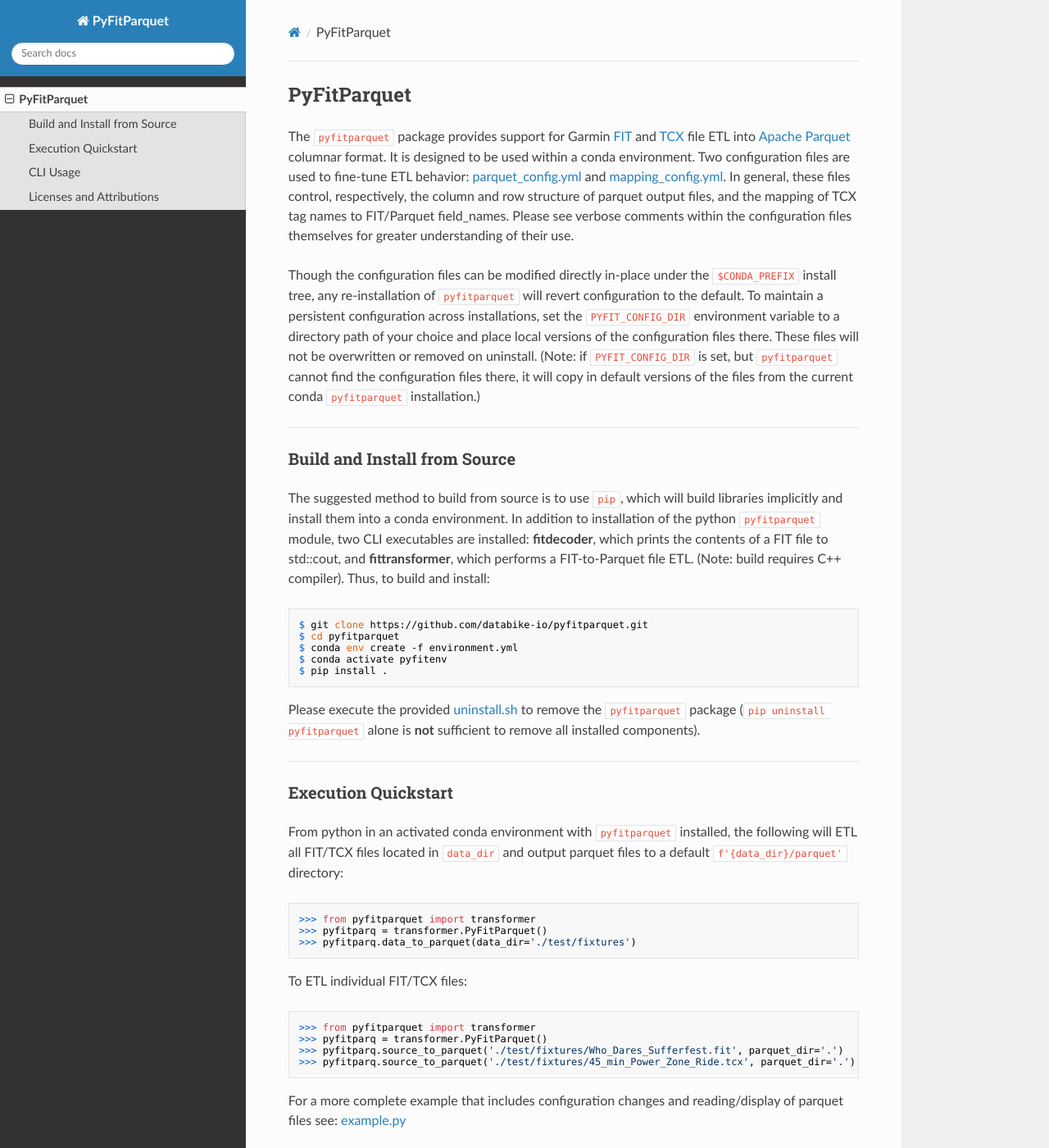
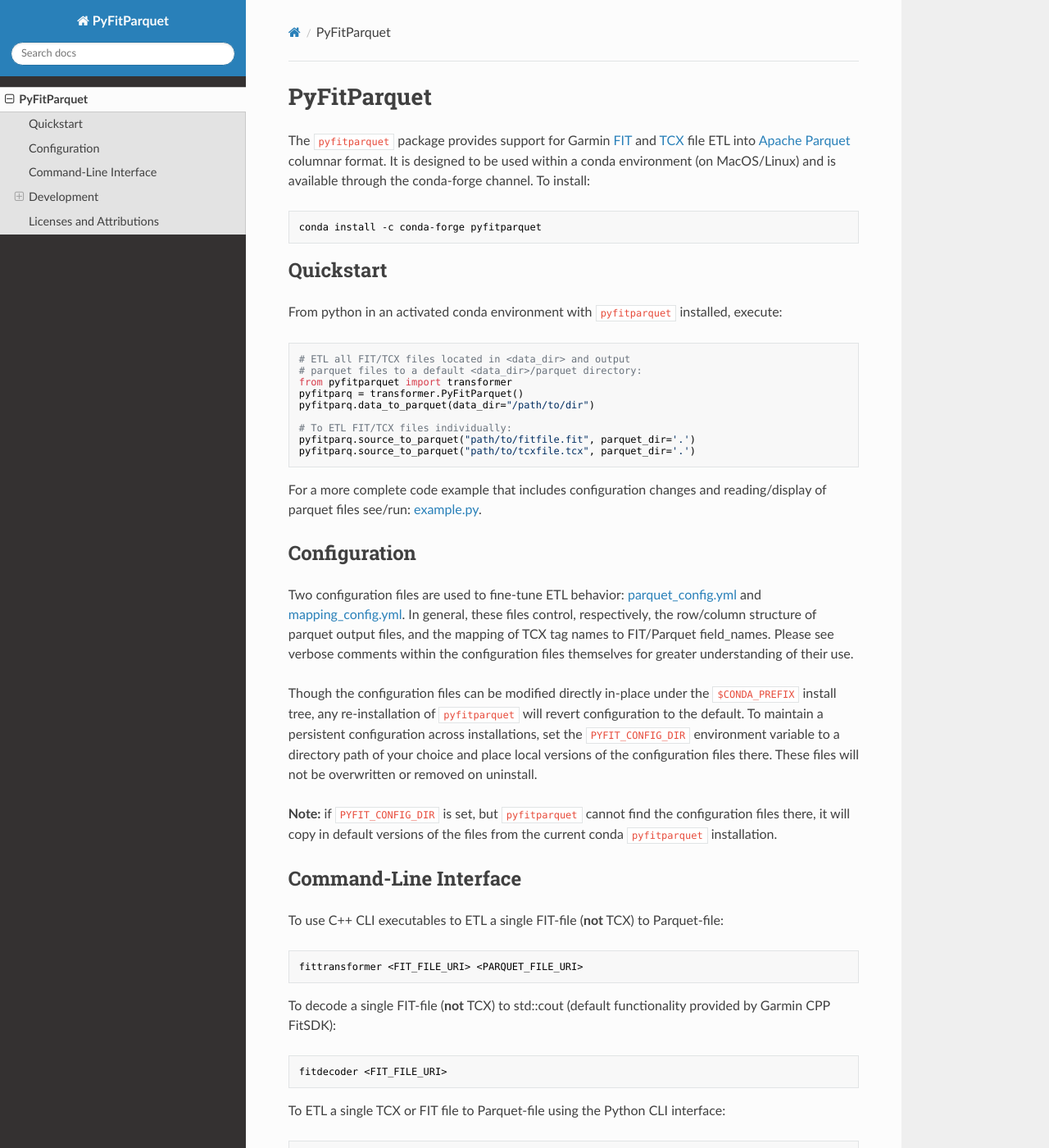
Before and after one commit to databike-io/pyfitparquet, an MkDocs documentation site: the page built from docs/index.md, in a window 1280 px wide and 1400 px high. Shown: the whole window at 82% size. Built offline with MkDocs 1.6.1, drawn with Linux system fonts in a browser that asks for light colours; nearby versions of some CDN libraries; some of the changed text lies outside the part shown.

Commit message:
feat: add top-level Makefile
Add make interface to all major build/install/test tasks.
Remove all notebooks and jupyter deps from repo. Update
documentation to reflect changes.

````diff
--- a/docs/index.md
+++ b/docs/index.md
@@ -1,66 +1,79 @@
-## PyFitParquet
+# PyFitParquet
 
-The ```pyfitparquet``` package provides support for Garmin [FIT](https://developer.garmin.com/fit/overview/) and [TCX](https://en.wikipedia.org/wiki/Training_Center_XML) file ETL into [Apache Parquet](https://parquet.apache.org/) columnar format. It is designed to be used within a conda environment. Two configuration files are used to fine-tune ETL behavior: [parquet_config.yml](https://github.com/databike-io/pyfitparquet/blob/main/pyfitparquet/parquet_config.yml) and [mapping_config.yml](https://github.com/databike-io/pyfitparquet/blob/main/pyfitparquet/mapping_config.yml). In general, these files control, respectively, the column and row structure of parquet output files, and the mapping of TCX tag names to FIT/Parquet field_names. Please see verbose comments within the configuration files themselves for greater understanding of their use.
+The ```pyfitparquet``` package provides support for Garmin [FIT](https://developer.garmin.com/fit/overview/) and [TCX](https://en.wikipedia.org/wiki/Training_Center_XML) file ETL into [Apache Parquet](https://parquet.apache.org/) columnar format. It is designed to be used within a conda environment (on MacOS/Linux) and is available through the conda-forge channel. To install:
 
-Though the configuration files can be modified directly in-place under the ```$CONDA_PREFIX``` install tree, any re-installation of ```pyfitparquet``` will revert configuration to the default. To maintain a persistent configuration across installations, set the ```PYFIT_CONFIG_DIR``` environment variable to a directory path of your choice and place local versions of the configuration files there. These files will not be overwritten or removed on uninstall. (Note: if ```PYFIT_CONFIG_DIR``` is set, but ```pyfitparquet``` cannot find the configuration files there, it will copy in default versions of the files from the current conda ```pyfitparquet``` installation.)
-
-___
-### Build and Install from Source
-
-The suggested method to build from source is to use ```pip```, which will build libraries implicitly and install them into a conda environment. In addition to installation of the python ```pyfitparquet``` module, two CLI executables are installed: **fitdecoder**, which prints the contents of a FIT file to std::cout, and **fittransformer**, which performs a FIT-to-Parquet file ETL. (Note: build requires C++ compiler). Thus, to build and install:
-
-```
-$ git clone https://github.com/databike-io/pyfitparquet.git
-$ cd pyfitparquet
-$ conda env create -f environment.yml
-$ conda activate pyfitenv
-$ pip install .
+```bash
+conda install -c conda-forge pyfitparquet
 ```
 
-Please execute the provided [uninstall.sh](https://github.com/databike-io/pyfitparquet/blob/main/uninstall.sh) to remove the ```pyfitparquet``` package (```pip uninstall pyfitparquet``` alone is **not** sufficient to remove all installed components).
+## Quickstart
 
-___
-### Execution Quickstart
+From python in an activated conda environment with ```pyfitparquet``` installed, execute:
 
-From python in an activated conda environment with ```pyfitparquet``` installed, the following will ETL all FIT/TCX files located in ```data_dir``` and output parquet files to a default ```f'{data_dir}/parquet'``` directory:
 ```python
->>> from pyfitparquet import transformer
->>> pyfitparq = transformer.PyFitParquet()
->>> pyfitparq.data_to_parquet(data_dir='./test/fixtures')
+# ETL all FIT/TCX files located in <data_dir> and output
+# parquet files to a default <data_dir>/parquet directory:
+from pyfitparquet import transformer
+pyfitparq = transformer.PyFitParquet()
+pyfitparq.data_to_parquet(data_dir="/path/to/dir")
+
+# To ETL FIT/TCX files individually:
+pyfitparq.source_to_parquet("path/to/fitfile.fit", parquet_dir='.')
+pyfitparq.source_to_parquet("path/to/tcxfile.tcx", parquet_dir='.')
 ```
 
-To ETL individual FIT/TCX files:
-```python
->>> from pyfitparquet import transformer
->>> pyfitparq = transformer.PyFitParquet()
->>> pyfitparq.source_to_parquet('./test/fixtures/Who_Dares_Sufferfest.fit', parquet_dir='.')
->>> pyfitparq.source_to_parquet('./test/fixtures/45_min_Power_Zone_Ride.tcx', parquet_dir='.')
+For a more complete code example that includes configuration changes and reading/display of parquet files see/run: [example.py](https://github.com/databike-io/pyfitparquet/blob/main/example.py).
+
+
+## Configuration
+
+Two configuration files are used to fine-tune ETL behavior: [parquet_config.yml](https://github.com/databike-io/pyfitparquet/blob/main/pyfitparquet/parquet_config.yml) and [mapping_config.yml](https://github.com/databike-io/pyfitparquet/blob/main/pyfitparquet/mapping_config.yml). In general, these files control, respectively, the row/column structure of parquet output files, and the mapping of TCX tag names to FIT/Parquet field_names. Please see verbose comments within the configuration files themselves for greater understanding of their use.
+
+Though the configuration files can be modified directly in-place under the ```$CONDA_PREFIX``` install tree, any re-installation of ```pyfitparquet``` will revert configuration to the default. To maintain a persistent configuration across installations, set the ```PYFIT_CONFIG_DIR``` environment variable to a directory path of your choice and place local versions of the configuration files there. These files will not be overwritten or removed on uninstall.
+
+**Note:** if ```PYFIT_CONFIG_DIR``` is set, but ```pyfitparquet``` cannot find the configuration files there, it will copy in default versions of the files from the current conda ```pyfitparquet``` installation.
+
+## Command-Line Interface
+
+To use C++ CLI executables to ETL a single FIT-file (**not** TCX) to Parquet-file:
+
+```bash
+fittransformer <FIT_FILE_URI> <PARQUET_FILE_URI>
 ```
 
-For a more complete example that includes configuration changes and reading/display of parquet files see: [example.py](https://github.com/databike-io/pyfitparquet/blob/main/example.py)
+To decode a single FIT-file (**not** TCX) to std::cout (default functionality provided by Garmin CPP FitSDK):
 
-___
-### CLI Usage
-
-To use CLI executables to ETL a single FIT-file (**not** TCX) to Parquet-file:
-```
-$ fittransformer <FIT_FILE_URI> <PARQUET_FILE_URI>
+```bash
+fitdecoder <FIT_FILE_URI>
 ```
 
 To ETL a single TCX or FIT file to Parquet-file using the Python CLI interface:
-```
-$ python pyfitparquet/transformer.py <SOURCE_FILE_URI> [-P PARQUET_DIR]
+
+```bash
+python pyfitparquet/transformer.py <SOURCE_FILE_URI> [-P PARQUET_DIR]
 ```
 
-To decode a single FIT-file to std::cout (default functionality provided by Garmin CPP FitSDK):
+## Development
+
+### Install From Source
+
+The suggested method employs the top-level [Makefile](https://github.com/databike-io/pyfitparquet/blob/main/Makefile) (this procedure does expect ```make``` installed on your system). The default ```make``` target freshly creates the ```pyfitenv``` conda environment, ```pip installs``` the local ```pyfitparquet``` package into the enviroment (implicitly building local libs and binaries from source), and finally runs default unit tests to validate the installed package. In addition to installation of the python ```pyfitparquet``` module, two C++ CLI executables are installed: **fitdecoder** prints the contents of a FIT file to `std::cout`, and **fittransformer** performs a FIT-to-Parquet file ETL.
+
+**Note:** (1) building from source requires a C++ compiler installed on your system. (2) A true clone of the repo's [FIT/TCX test data files](https://github.com/databike-io/pyfitparquet/tree/main/test/fixtures) requires [Git Large File Storage (LFS)](https://git-lfs.github.com/) [installed](https://github.com/git-lfs/git-lfs/wiki/Installation) on your system (without LFS, only stubbed placeholder data files are cloned and execution of validation tests and examples referencing this test data will fail).
+
+```bash
+git clone https://github.com/databike-io/pyfitparquet.git
+cd pyfitparquet
+make
+
+# And to perform further dev work in this shell
+conda activate pyfitenv
 ```
-$ fitdecoder <FIT_FILE_URI>
-```
-___
-### Licenses and Attributions
+
+## Licenses and Attributions
 
 + Two licenses are provided with this project:
-    + All files (CPP source and TCX schemas) statically included in this repo under directory [FitCppSDK_21.47.00](https://github.com/databike-io/pyfitparquet/tree/main/pyfitparquet/FitCppSDK_21.47.00) are the property of [Garmin, LTD](https://developer.garmin.com/fit/download/), statically included solely for FitSdk lib build and version control stability, and licensed under [GARMIN_FIT_SDK_LICENSE](https://github.com/databike-io/pyfitparquet/tree/main/pyfitparquet/FitCppSDK_21.47.00/GARMIN_FIT_SDK_LICENSE).
-    + All other source code in this repo is authored by AJ Donich (or other project contributors) and, to the extent legally applicable and not the purview of upstream licenses, provided as open source under [Apache License 2.0](https://github.com/databike-io/pyfitparquet/blob/main/LICENSE).
+  + All files (CPP source and TCX schemas) statically included in this repo under directory [FitCppSDK_21.47.00](https://github.com/databike-io/pyfitparquet/tree/main/pyfitparquet/FitCppSDK_21.47.00) are the property of [Garmin, LTD](https://developer.garmin.com/fit/download/), statically included solely for FitSdk lib build and version control stability, and licensed under [GARMIN_FIT_SDK_LICENSE](https://github.com/databike-io/pyfitparquet/tree/main/pyfitparquet/FitCppSDK_21.47.00/GARMIN_FIT_SDK_LICENSE).
+  + All other source code in this repo is authored by AJ Donich (or other project contributors) and, to the extent legally applicable and not the purview of upstream licenses, provided as open source under [Apache License 2.0](https://github.com/databike-io/pyfitparquet/blob/main/LICENSE).
 + Five TCX [test data files](https://github.com/databike-io/pyfitparquet/tree/main/test/fixtures) were gratefully borrowed from [Chris Joakim's ggps](https://github.com/cjoakim/ggps) project.
-+ The ```pyfitparquet``` package has several upstream open source dependencies (Apache Arrow, Pybind11, Boost, to name a few). We are grateful for these open APIs and acknowledge many different licenses are employed by these projects. Please see [environment.yml](https://github.com/databike-io/pyfitparquet/blob/main/environment.yml) for PyFitParquet's direct dependencies and corresponding respective repos for specific licenses.
++ The ```pyfitparquet``` package has several upstream open source dependencies (Apache Arrow, Pybind11, Boost, to name a few). We are grateful for these open source APIs and acknowledge many different licenses are employed by these projects. Please see [environment.yml](https://github.com/databike-io/pyfitparquet/blob/main/environment.yml) for PyFitParquet's direct dependencies and corresponding respective repos for specific licenses.
````
Also changed, not shown: .scripts/README.md (+24 -16 lines), README.md (+59 -49 lines), environment.yml (+9 -16 lines), 7 other files.
